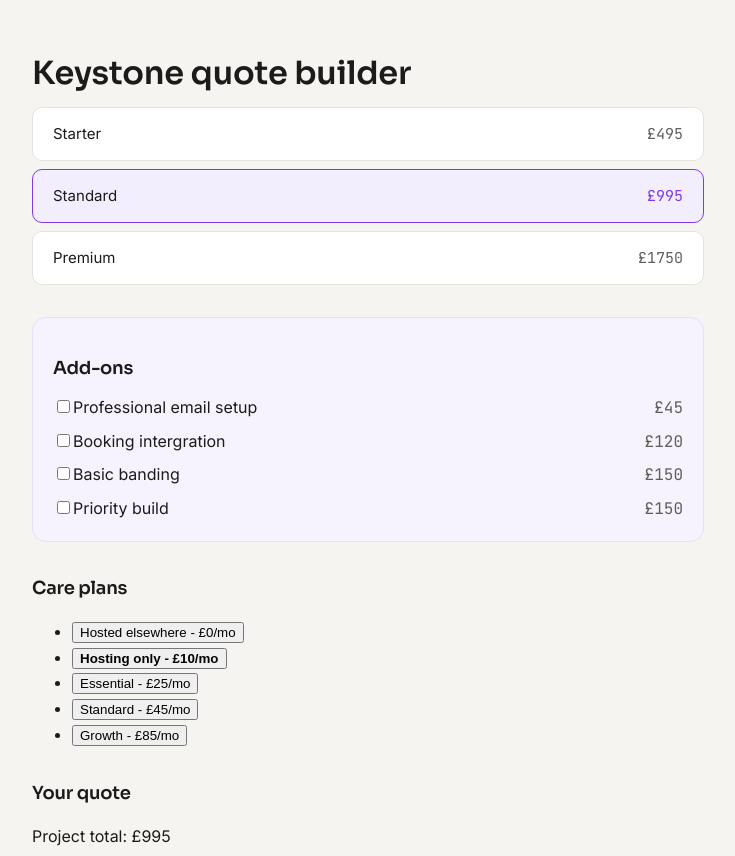
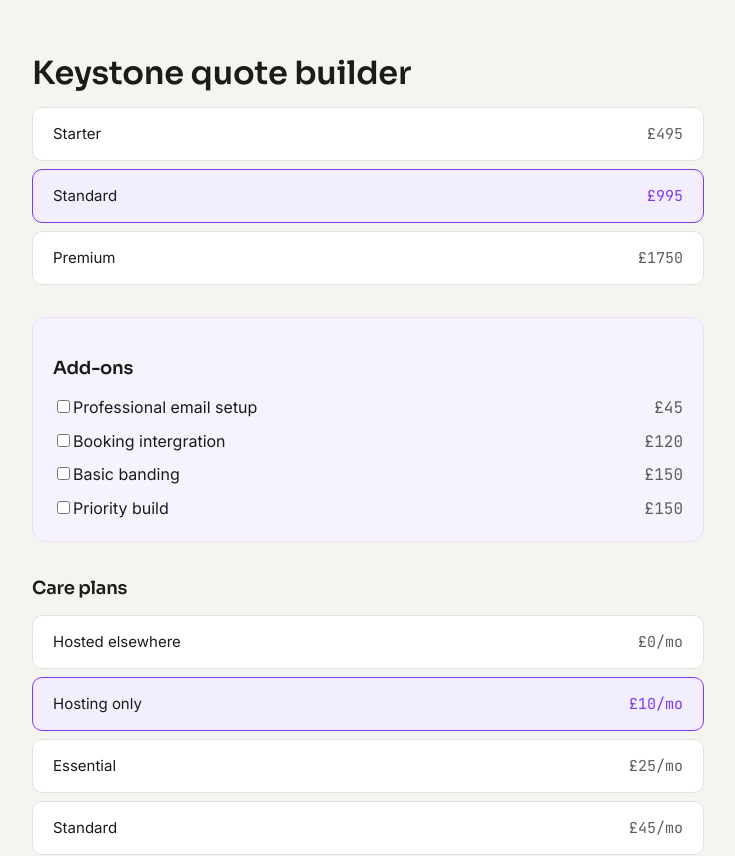
Before and after one commit to SteveJeffs/quote-builder, a React (Vite) app: page / in a window 1280 px wide. Shown: the top 856 px of the page, without its empty margins (272-1007 px from the left). Built offline with nearby package versions, Linux system fonts and the light colour scheme.

Commit message:
Style care plan picker

```diff
--- a/src/components/CarePlanPicker.jsx
+++ b/src/components/CarePlanPicker.jsx
@@ -1,15 +1,18 @@
 function CarePlanPicker(props) {
     return (
-        <ul>
+        <ul className="picker">
             {props.careTiers.map((tier) => (
                 <li key={tier.id}>
                     <button
+                        className={
+                            tier.id === props.selected
+                                ? 'picker-option is-selected'
+                                : 'picker-option'
+                        }
                         onClick={() => props.onSelect(tier.id)}
-                        style={{
-                            fontWeight: tier.id === props.selected ? 'bold' : 'normal',
-                        }}
                     >
-                        {tier.name} - £{tier.price}/mo
+                        {tier.name}
+                        <span className="picker-price">£{tier.price}/mo</span>
                     </button>
                 </li>
             ))}
```
